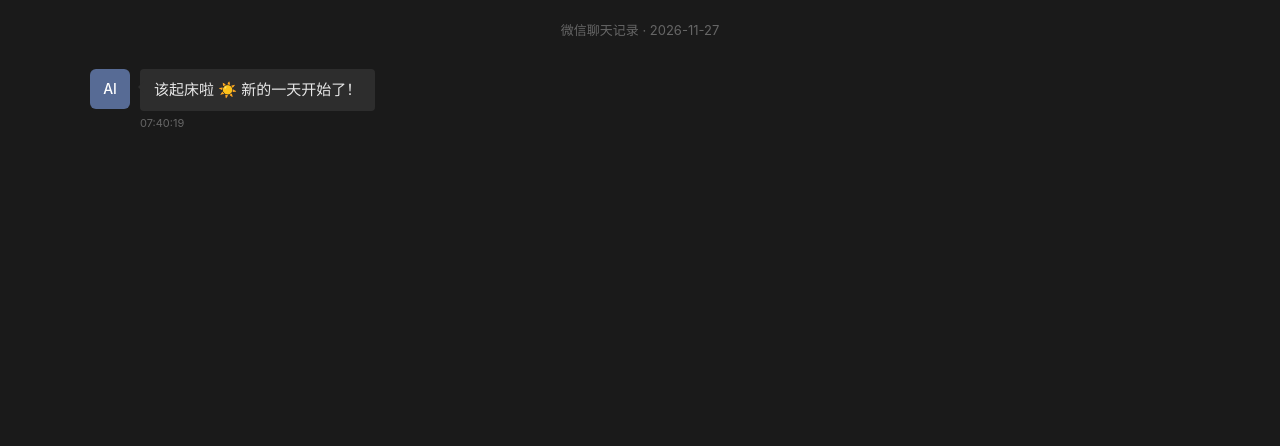
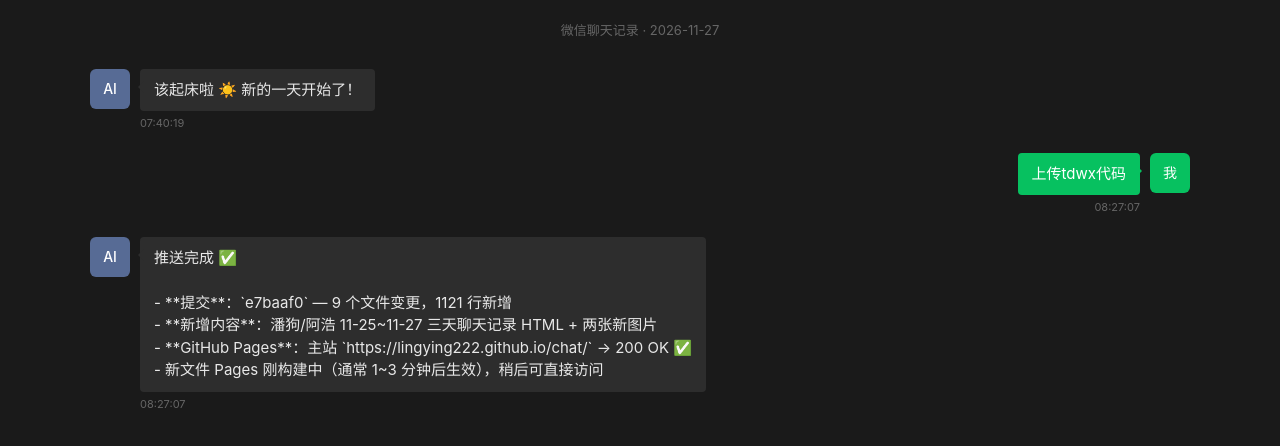
Before and after one commit to lingying222/chat, a plain HTML site: page chats/凌影_2026-11-27.html in a window 1280 px wide. Drawn offline with Linux system fonts and the light colour scheme.

Commit message:
Update 潘狗_2026-11-27 chat

```diff
--- a/chats/凌影_2026-11-27.html
+++ b/chats/凌影_2026-11-27.html
@@ -104,6 +104,13 @@
 <div class="container">
   <div class="header">微信聊天记录 · 2026-11-27</div>
 <div class="msg ai">  <div class="avatar">AI</div>  <div class="bubble-wrap">    <div class="bubble">该起床啦 ☀️ 新的一天开始了！</div>    <div class="time">07:40:19</div>  </div></div>
+<div class="msg user">  <div class="bubble-wrap">    <div class="bubble">上传tdwx代码</div>    <div class="time">08:27:07</div>  </div>  <div class="avatar">我</div></div>
+<div class="msg ai">  <div class="avatar">AI</div>  <div class="bubble-wrap">    <div class="bubble">推送完成 ✅
+
+- **提交**：`e7baaf0` — 9 个文件变更，1121 行新增
+- **新增内容**：潘狗/阿浩 11-25~11-27 三天聊天记录 HTML + 两张新图片
+- **GitHub Pages**：主站 `https://lingying222.github.io/chat/` → 200 OK ✅
+- 新文件 Pages 刚构建中（通常 1~3 分钟后生效），稍后可直接访问</div>    <div class="time">08:27:07</div>  </div></div>
 </div>
 <script>
   // 打开页面时自动滚到最底部
```
